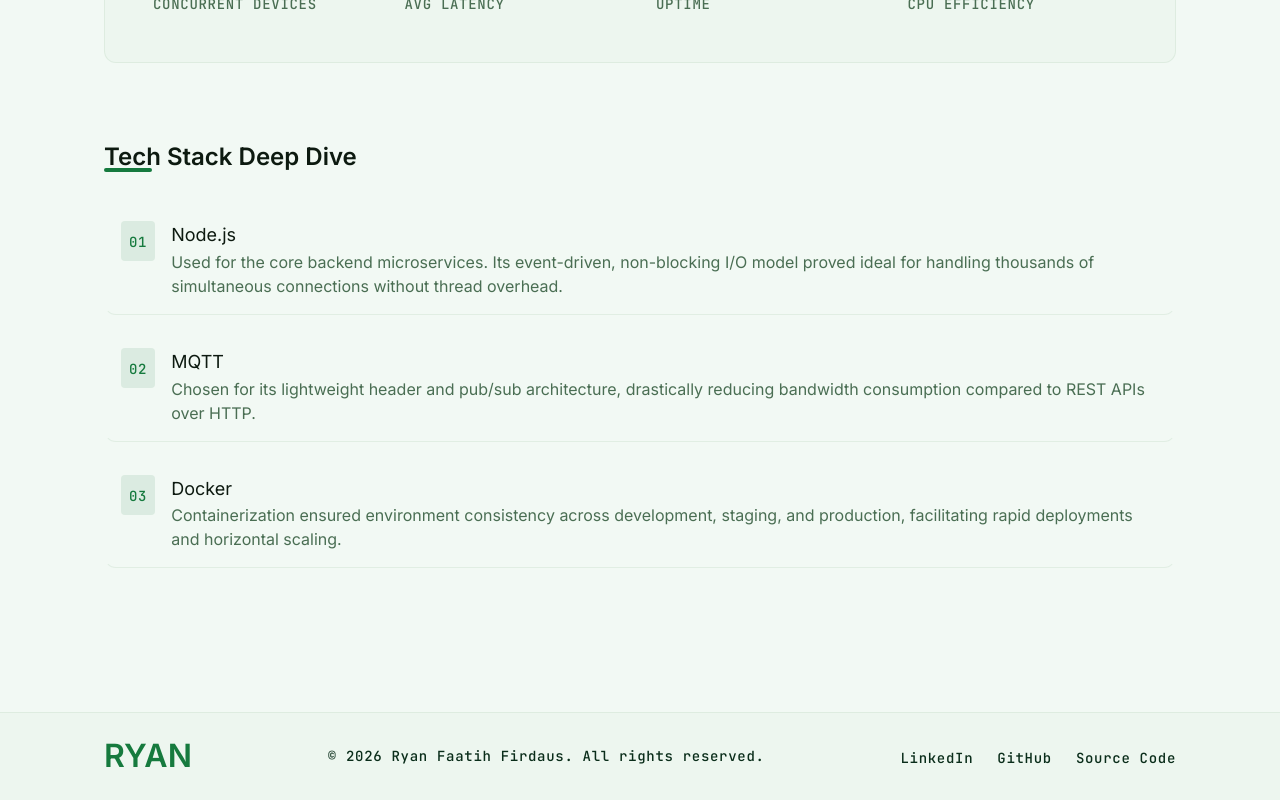
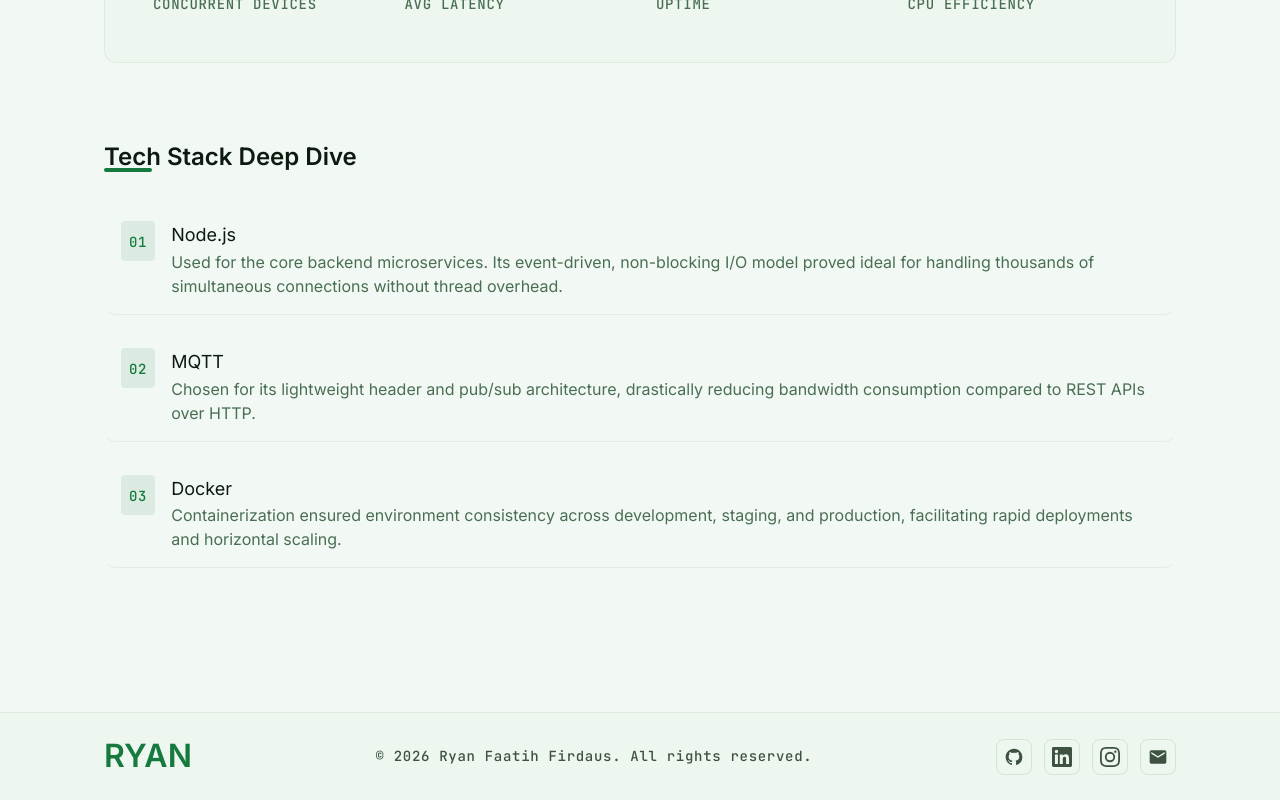
Before and after one commit to ryanffirdaus/portfolio-website, a Next.js app: page /projects/smartcool in a window 1280 px wide. Shown: the part 2193-2993 px from the top of the page. Built offline with nearby package versions, Linux system fonts and the light colour scheme.

Commit message:
refactor: move social links to a separate data file and update footer component

```diff
--- a/src/components/layout/Footer.tsx
+++ b/src/components/layout/Footer.tsx
@@ -1,11 +1,6 @@
 import Link from "next/link";
 import { personal } from "@/data/personal";
-
-const socialLinks = [
-  { href: personal.social.linkedin, label: "LinkedIn" },
-  { href: personal.social.github, label: "GitHub" },
-  { href: personal.social.sourceCode, label: "Source Code" },
-];
+import { socialLinks } from "@/data/social";
 
 export default function Footer() {
   return (
@@ -17,20 +12,24 @@
         </div>
 
         {/* Copyright */}
-        <p className="font-label-md text-label-md text-on-secondary-container text-center md:text-left">
+        <p className="font-label-md text-label-md text-on-surface-variant text-center">
           {personal.copyright}
         </p>
 
-        {/* Social links */}
-        <ul className="flex items-center space-x-6">
-          {socialLinks.map(({ href, label }) => (
+        {/* Social icon links */}
+        <ul className="flex items-center gap-3">
+          {socialLinks.map(({ href, label, icon }) => (
             <li key={label}>
               <Link
                 href={href}
-                className="font-label-md text-label-md text-on-secondary-container hover:text-primary transition-colors relative group"
+                target={href.startsWith("mailto") ? undefined : "_blank"}
+                rel={
+                  href.startsWith("mailto") ? undefined : "noopener noreferrer"
+                }
+                aria-label={label}
+                className="flex items-center justify-center w-9 h-9 rounded-lg border border-outline-variant/50 text-on-surface-variant hover:border-primary hover:text-primary hover:bg-primary/5 transition-all duration-200"
               >
-                {label}
-                <span className="absolute -bottom-1 left-0 w-0 h-[1px] bg-primary transition-all group-hover:w-full" />
+                {icon}
               </Link>
             </li>
           ))}
--- /dev/null
+++ b/src/data/social.tsx
@@ -0,0 +1,46 @@
+import { personal } from "@/data/personal";
+
+export interface SocialLink {
+  href: string;
+  label: string;
+  icon: React.ReactNode;
+}
+
+export const socialLinks: SocialLink[] = [
+  {
+    href: personal.social.github,
+    label: "GitHub",
+    icon: (
+      <svg viewBox="0 0 24 24" fill="currentColor" className="w-5 h-5">
+        <path d="M12 2C6.477 2 2 6.484 2 12.017c0 4.425 2.865 8.18 6.839 9.504.5.092.682-.217.682-.483 0-.237-.008-.868-.013-1.703-2.782.605-3.369-1.343-3.369-1.343-.454-1.158-1.11-1.466-1.11-1.466-.908-.62.069-.608.069-.608 1.003.07 1.531 1.032 1.531 1.032.892 1.53 2.341 1.088 2.91.832.092-.647.35-1.088.636-1.338-2.22-.253-4.555-1.113-4.555-4.951 0-1.093.39-1.988 1.029-2.688-.103-.253-.446-1.272.098-2.65 0 0 .84-.27 2.75 1.026A9.564 9.564 0 0112 6.844c.85.004 1.705.115 2.504.337 1.909-1.296 2.747-1.027 2.747-1.027.546 1.379.202 2.398.1 2.651.64.7 1.028 1.595 1.028 2.688 0 3.848-2.339 4.695-4.566 4.943.359.309.678.92.678 1.855 0 1.338-.012 2.419-.012 2.747 0 .268.18.58.688.482A10.019 10.019 0 0022 12.017C22 6.484 17.522 2 12 2z" />
+      </svg>
+    ),
+  },
+  {
+    href: personal.social.linkedin,
+    label: "LinkedIn",
+    icon: (
+      <svg viewBox="0 0 24 24" fill="currentColor" className="w-5 h-5">
+        <path d="M20.447 20.452h-3.554v-5.569c0-1.328-.027-3.037-1.852-3.037-1.853 0-2.136 1.445-2.136 2.939v5.667H9.351V9h3.414v1.561h.046c.477-.9 1.637-1.85 3.37-1.85 3.601 0 4.267 2.37 4.267 5.455v6.286zM5.337 7.433a2.062 2.062 0 01-2.063-2.065 2.064 2.064 0 112.063 2.065zm1.782 13.019H3.555V9h3.564v11.452zM22.225 0H1.771C.792 0 0 .774 0 1.729v20.542C0 23.227.792 24 1.771 24h20.451C23.2 24 24 23.227 24 22.271V1.729C24 .774 23.2 0 22.222 0h.003z" />
+      </svg>
+    ),
+  },
+  {
+    href: personal.social.instagram,
+    label: "Instagram",
+    icon: (
+      <svg viewBox="0 0 24 24" fill="currentColor" className="w-5 h-5">
+        <path d="M12 2.163c3.204 0 3.584.012 4.85.07 3.252.148 4.771 1.691 4.919 4.919.058 1.265.069 1.645.069 4.849 0 3.205-.012 3.584-.069 4.849-.149 3.225-1.664 4.771-4.919 4.919-1.266.058-1.644.07-4.85.07-3.204 0-3.584-.012-4.849-.07-3.26-.149-4.771-1.699-4.919-4.92-.058-1.265-.07-1.644-.07-4.849 0-3.204.013-3.583.07-4.849.149-3.227 1.664-4.771 4.919-4.919 1.266-.057 1.645-.069 4.849-.069zm0-2.163c-3.259 0-3.667.014-4.947.072-4.358.2-6.78 2.618-6.98 6.98-.059 1.281-.073 1.689-.073 4.948 0 3.259.014 3.668.072 4.948.2 4.358 2.618 6.78 6.98 6.98 1.281.058 1.689.072 4.948.072 3.259 0 3.668-.014 4.948-.072 4.354-.2 6.782-2.618 6.979-6.98.059-1.28.073-1.689.073-4.948 0-3.259-.014-3.667-.072-4.947-.196-4.354-2.617-6.78-6.979-6.98-1.281-.059-1.69-.073-4.949-.073zm0 5.838a6.162 6.162 0 100 12.324 6.162 6.162 0 000-12.324zM12 16a4 4 0 110-8 4 4 0 010 8zm6.406-11.845a1.44 1.44 0 100 2.881 1.44 1.44 0 000-2.881z" />
+      </svg>
+    ),
+  },
+  {
+    href: personal.social.email,
+    label: "Email",
+    icon: (
+      <svg viewBox="0 0 24 24" fill="currentColor" className="w-5 h-5">
+        <path d="M20 4H4c-1.1 0-2 .9-2 2v12c0 1.1.9 2 2 2h16c1.1 0 2-.9 2-2V6c0-1.1-.9-2-2-2zm0 4l-8 5-8-5V6l8 5 8-5v2z" />
+      </svg>
+    ),
+  },
+];
```
